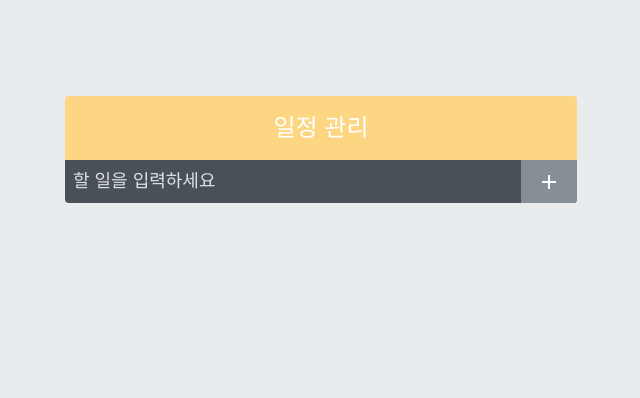
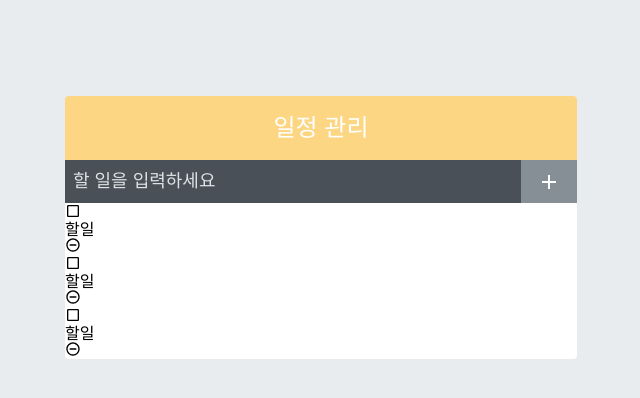
Before and after one commit to wjdgml3834/react-technique-todo-app, a React (Create React App) app: page / in a window 1280 px wide. Shown: the top 398 px of the page, without its empty margins (319-959 px from the left). Built offline with nearby package versions, Linux system fonts and the light colour scheme.

Commit message:
✨  TodoList 컴포넌트 생성

```diff
--- a/src/App.js
+++ b/src/App.js
@@ -1,10 +1,12 @@
 import TodoTemplate from "./components/TodoTemplate";
 import TodoInsert from "./components/TodoInsert";
+import TodoList from "./components/TodoList";
 
 function App() {
   return (
     <TodoTemplate>
       <TodoInsert />
+      <TodoList />
     </TodoTemplate>
   );
 }
--- /dev/null
+++ b/src/components/ToddoListItem.js
@@ -0,0 +1,17 @@
+import { MdCheckBoxOutlineBlank, MdRemoveCircleOutline } from "react-icons/md";
+
+const TodoListItem = () => {
+  return (
+    <div>
+      <div>
+        <MdCheckBoxOutlineBlank />
+        <div>할일</div>
+      </div>
+      <div>
+        <MdRemoveCircleOutline />
+      </div>
+    </div>
+  );
+};
+
+export default TodoListItem;
--- /dev/null
+++ b/src/components/TodoList.js
@@ -0,0 +1,13 @@
+import TodoListItem from "./ToddoListItem";
+
+const TodoList = () => {
+  return (
+    <div>
+      <TodoListItem />
+      <TodoListItem />
+      <TodoListItem />
+    </div>
+  );
+};
+
+export default TodoList;
```
